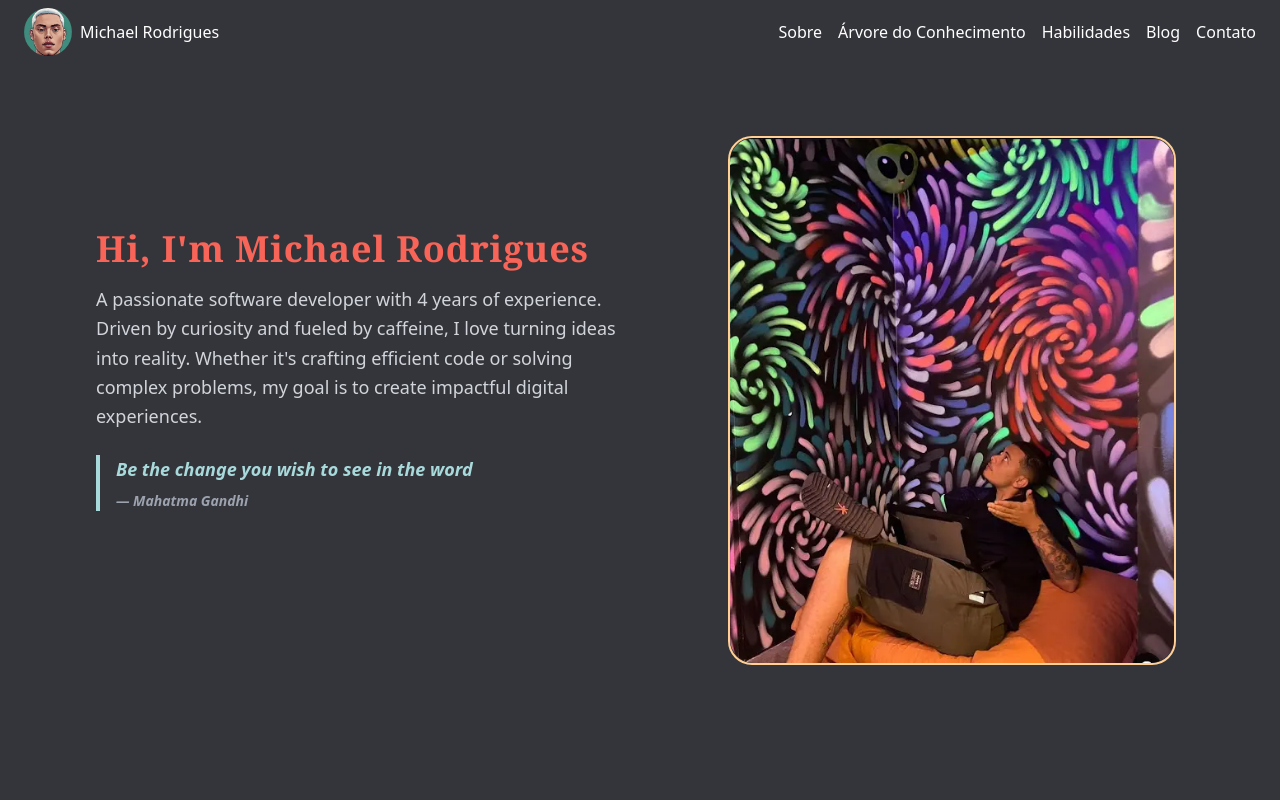
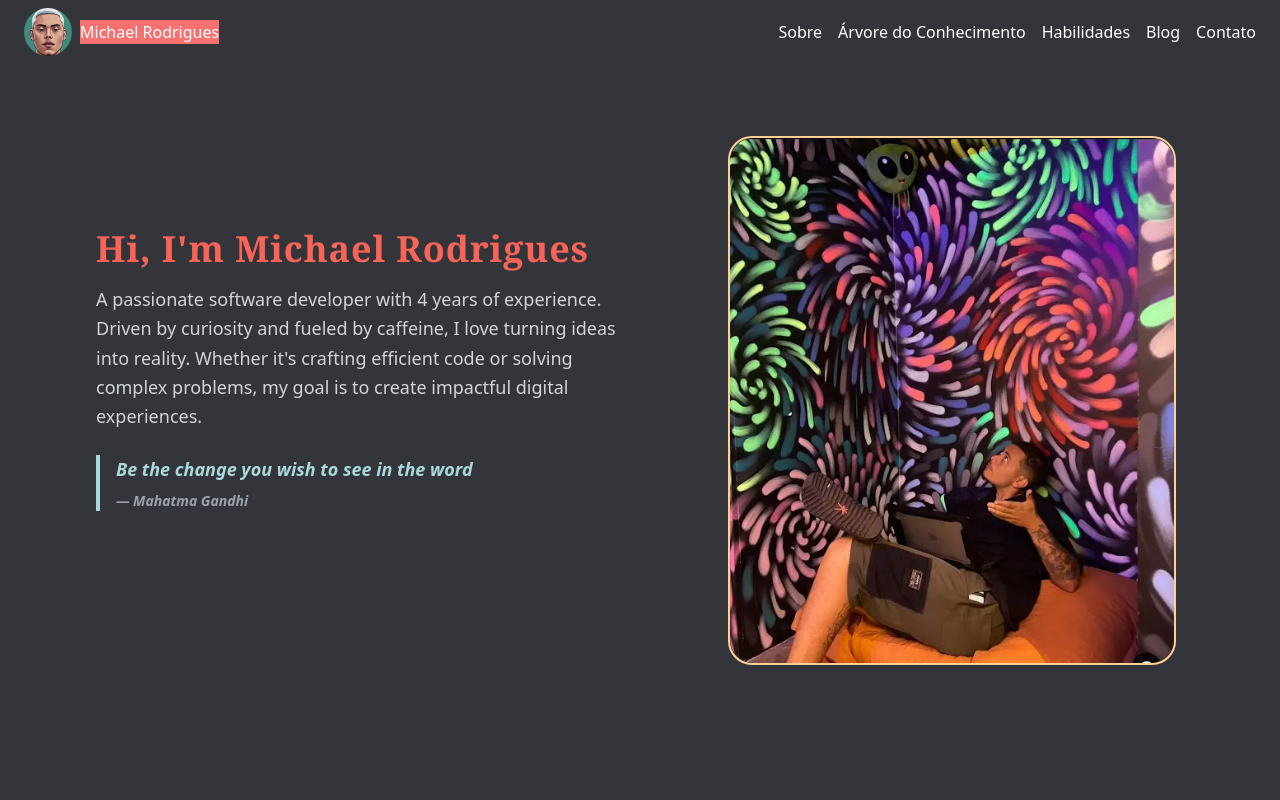
Before and after one commit to michaelrodriguess/michael-dev, a Next.js app: page / in a window 1280 px wide. Shown: the top 800 px of the page. Built offline with nearby package versions, Linux system fonts and the light colour scheme.

Commit message:
chore: change color title

```diff
--- a/src/app/page.tsx
+++ b/src/app/page.tsx
@@ -16,7 +16,7 @@ export default function Home() {
             height={48}
             className="rounded-full object-cover"
             />
-            <div className="ml-2">
+            <div className="ml-2 bg-red-400">
               Michael Rodrigues
             </div>
           </div>
```
